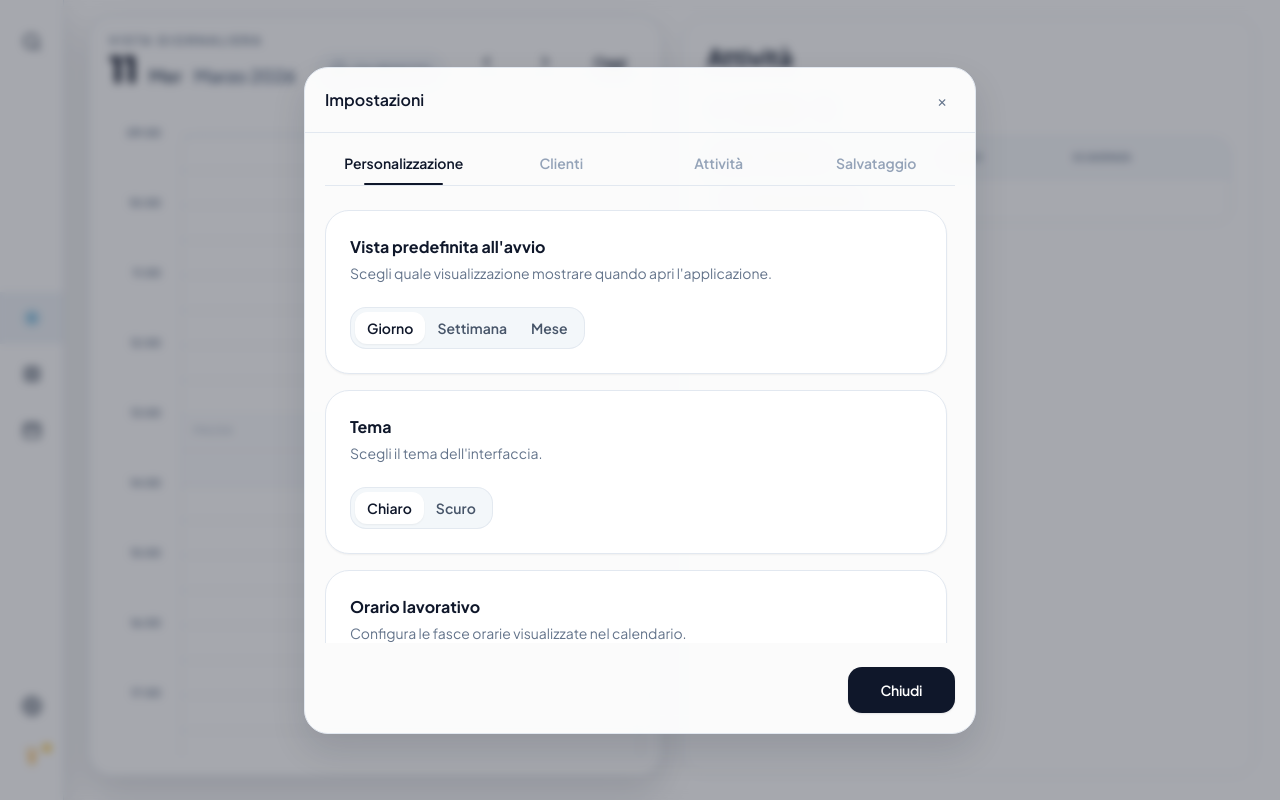
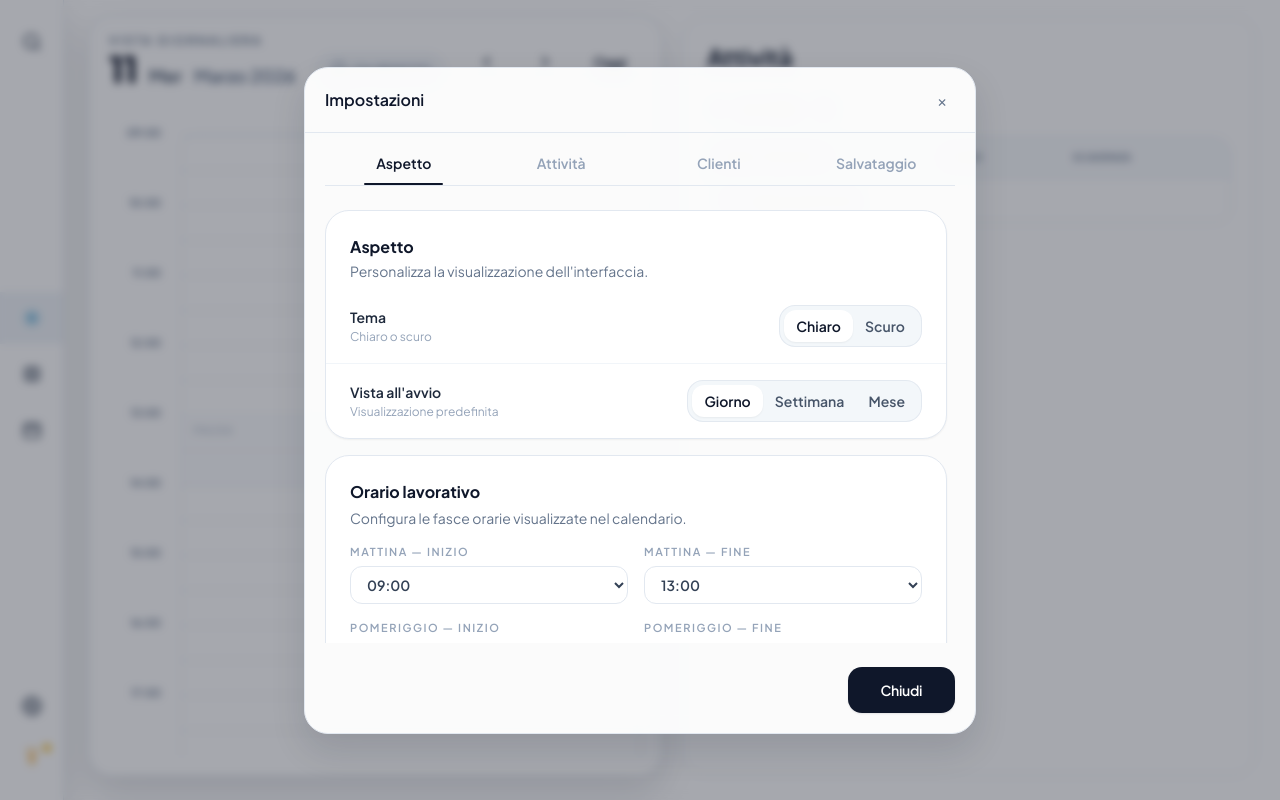
Before and after one commit to carloveronesi/DailyLog, a React (Vite) app: page / in a window 1280 px wide. Both pictures are taken after a click on the button "IMPOSTAZIONI". Built offline with nearby package versions, Linux system fonts and the light colour scheme.

Commit message:
Settings UX: restructure tabs, unify export card, split task subtypes/tags, improve client colors panel

```diff
--- a/src/renderer/components/SettingsModal.jsx
+++ b/src/renderer/components/SettingsModal.jsx
@@ -24,7 +24,7 @@ export function SettingsModal({
   onDisableAutoBackup,
 }) {
   const fileInputRef = useRef(null);
-  const [activeTab, setActiveTab] = useState("personalizzazione");
+  const [activeTab, setActiveTab] = useState("aspetto");
   const [importStatus, setImportStatus] = useState(null); // { ok: bool, message: string }
   const [pendingImportFile, setPendingImportFile] = useState(null);
   const [importPreview, setImportPreview] = useState(null); // { months, dateRange, dayCount } | { error: string } | null
@@ -284,74 +284,42 @@ export function SettingsModal({
     <Modal open={open} title="Impostazioni" onClose={onClose}>
       <div className="flex flex-col h-[600px] max-h-[70vh]">
         <div className="flex items-center justify-around border-b border-slate-200 dark:border-slate-700/50 mb-6 shrink-0">
+          {[
+            { key: "aspetto", label: "Aspetto" },
+            { key: "task", label: "Attività" },
+            { key: "clienti", label: "Clienti" },
+            { key: "salvataggio", label: "Salvataggio" },
+          ].map(({ key, label }) => (
             <button
+              key={key}
               type="button"
-            onClick={() => handleTabChange("personalizzazione")}
-            className={`flex-1 pb-3 text-sm font-semibold transition-all relative ${activeTab === "personalizzazione"
+              onClick={() => handleTabChange(key)}
+              className={`flex-1 pb-3 text-sm font-semibold transition-all relative ${activeTab === key
                 ? "text-slate-900 dark:text-white"
                 : "text-slate-400 hover:text-slate-600 dark:text-slate-500 dark:hover:text-slate-300"
               }`}
             >
-            Personalizzazione
-            {activeTab === "personalizzazione" && (
+              {label}
+              {activeTab === key && (
                 <div className="absolute bottom-0 left-0 right-0 h-0.5 bg-slate-900 dark:bg-white rounded-full mx-auto w-1/2" />
               )}
             </button>
-          <button
-            type="button"
-            onClick={() => handleTabChange("clienti")}
-            className={`flex-1 pb-3 text-sm font-semibold transition-all relative ${activeTab === "clienti"
-                ? "text-slate-900 dark:text-white"
-                : "text-slate-400 hover:text-slate-600 dark:text-slate-500 dark:hover:text-slate-300"
-              }`}
-          >
-            Clienti
-            {activeTab === "clienti" && (
-              <div className="absolute bottom-0 left-0 right-0 h-0.5 bg-slate-900 dark:bg-white rounded-full mx-auto w-1/2" />
-            )}
-          </button>
-          <button
-            type="button"
-            onClick={() => handleTabChange("task")}
-            className={`flex-1 pb-3 text-sm font-semibold transition-all relative ${activeTab === "task"
-                ? "text-slate-900 dark:text-white"
-                : "text-slate-400 hover:text-slate-600 dark:text-slate-500 dark:hover:text-slate-300"
-              }`}
-          >
-            Attività
-            {activeTab === "task" && (
-              <div className="absolute bottom-0 left-0 right-0 h-0.5 bg-slate-900 dark:bg-white rounded-full mx-auto w-1/2" />
-            )}
-          </button>
-          <button
-            type="button"
-            onClick={() => handleTabChange("salvataggio")}
-            className={`flex-1 pb-3 text-sm font-semibold transition-all relative ${activeTab === "salvataggio"
-                ? "text-slate-900 dark:text-white"
-                : "text-slate-400 hover:text-slate-600 dark:text-slate-500 dark:hover:text-slate-300"
-              }`}
-          >
-            Salvataggio
-            {activeTab === "salvataggio" && (
-              <div className="absolute bottom-0 left-0 right-0 h-0.5 bg-slate-900 dark:bg-white rounded-full mx-auto w-1/2" />
-            )}
-          </button>
-
+          ))}
         </div>
 
         <div className="flex-1 overflow-y-auto pr-2 space-y-4">
           {activeTab === "clienti" && (
-            <div className="rounded-[24px] border border-slate-200 bg-white p-6 space-y-6 dark:border-slate-700 dark:bg-slate-800/50 shadow-sm">
-              <div className="space-y-1">
-                <div className="text-base font-bold text-slate-900 dark:text-white">Tavolozza Colori Clienti</div>
-                <div className="text-sm text-slate-500 dark:text-slate-400">
-                  Fai clic su un colore per personalizzarlo.
+            <div className="rounded-[24px] border border-slate-200 bg-white dark:border-slate-700 dark:bg-slate-800/50 shadow-sm overflow-hidden">
+              <div className="px-6 pt-6 pb-4">
+                <div className="text-base font-bold text-slate-900 dark:text-white">Colori clienti</div>
+                <div className="text-sm text-slate-500 dark:text-slate-400 mt-0.5">
+                  Clicca su un colore per personalizzarlo. I colori non assegnati sono generati automaticamente.
                 </div>
               </div>
 
               {clientNames.length === 0 ? (
-                <div className="text-sm text-slate-500 dark:text-slate-400 italic">
-                  Nessun cliente trovato nei dati salvati.
+                <div className="px-6 pb-6 text-sm text-slate-400 dark:text-slate-500 italic">
+                  Nessun cliente trovato nei log salvati.
                 </div>
               ) : (
                 <div className="space-y-0 -mx-6">
@@ -381,24 +349,27 @@ export function SettingsModal({
                               style={{ backgroundColor: color }}
                             />
                           </label>
-                          <span className="text-base font-medium text-slate-800 dark:text-slate-200">
+                          <div className="flex items-center gap-2">
+                            <span className="text-sm font-semibold text-slate-800 dark:text-slate-200">
                               {clientName}
                             </span>
+                            {!hasCustom && (
+                              <span className="text-[10px] font-semibold uppercase tracking-wide text-slate-400 dark:text-slate-500 bg-slate-100 dark:bg-slate-700/50 px-1.5 py-0.5 rounded">
+                                auto
+                              </span>
+                            )}
                           </div>
+                        </div>
+                        {hasCustom && (
                           <button
                             onClick={() => resetClientColor(clientName)}
                             type="button"
-                          disabled={!hasCustom}
-                          className={
-                            "p-2 rounded-full transition-all " +
-                            (hasCustom
-                              ? "text-slate-600 hover:bg-slate-100 dark:text-slate-300 dark:hover:bg-slate-700/50 hover:scale-110"
-                              : "text-slate-300 dark:text-slate-700 opacity-40 pointer-events-none")
-                          }
-                          title="Reset colore"
+                            className="p-2 rounded-full text-slate-400 hover:text-slate-600 hover:bg-slate-100 dark:text-slate-500 dark:hover:text-slate-300 dark:hover:bg-slate-700/50 transition-all hover:scale-110"
+                            title="Ripristina colore automatico"
                           >
-                          <Icon name={hasCustom ? "reset-rainbow" : "rotate-ccw"} className="w-5 h-5" />
+                            <Icon name="rotate-ccw" className="w-4 h-4" />
                           </button>
+                        )}
                       </div>
                     );
                   })}
@@ -407,33 +378,21 @@ export function SettingsModal({
             </div>
           )}
 
-          {activeTab === "personalizzazione" && (
+          {activeTab === "aspetto" && (
             <div className="space-y-4">
-              <div className="rounded-[24px] border border-slate-200 bg-white p-6 space-y-4 dark:border-slate-700 dark:bg-slate-800/50 shadow-sm transition-all animate-in fade-in slide-in-from-bottom-2">
-                <div className="space-y-1">
-                  <div className="text-base font-bold text-slate-900 dark:text-white">Vista predefinita all&apos;avvio</div>
-                  <div className="text-sm text-slate-500 dark:text-slate-400">Scegli quale visualizzazione mostrare quando apri l&apos;applicazione.</div>
+              {/* Aspetto: tema + vista riuniti */}
+              <div className="rounded-[24px] border border-slate-200 bg-white dark:border-slate-700 dark:bg-slate-800/50 shadow-sm overflow-hidden">
+                <div className="px-6 pt-6 pb-2">
+                  <div className="text-base font-bold text-slate-900 dark:text-white">Aspetto</div>
+                  <div className="text-sm text-slate-500 dark:text-slate-400 mt-0.5">Personalizza la visualizzazione dell&apos;interfaccia.</div>
                 </div>
-                <div className="pt-2">
-                  <Segmented
-                    value={settings.defaultView || "day"}
-                    onChange={(val) => setSettings(prev => ({ ...prev, defaultView: val }))}
-                    options={[
-                      { label: "Giorno", value: "day" },
-                      { label: "Settimana", value: "week" },
-                      { label: "Mese", value: "month" }
-                    ]}
-                  />
+                <div className="divide-y divide-slate-100 dark:divide-slate-700/50">
+                  <div className="px-6 py-4 flex items-center justify-between gap-6">
+                    <div>
+                      <div className="text-sm font-semibold text-slate-800 dark:text-slate-200">Tema</div>
+                      <div className="text-xs text-slate-400 dark:text-slate-500 mt-0.5">Chiaro o scuro</div>
                     </div>
-              </div>
-
-              {/* Tema */}
-              <div className="rounded-[24px] border border-slate-200 bg-white p-6 space-y-4 dark:border-slate-700 dark:bg-slate-800/50 shadow-sm transition-all animate-in fade-in slide-in-from-bottom-2">
-                <div className="space-y-1">
-                  <div className="text-base font-bold text-slate-900 dark:text-white">Tema</div>
-                  <div className="text-sm text-slate-500 dark:text-slate-400">Scegli il tema dell&apos;interfaccia.</div>
-                </div>
-                <div className="pt-2">
+                    <div className="shrink-0">
                       <Segmented
                         value={settings.theme || "light"}
                         onChange={(val) => setSettings((prev) => ({ ...prev, theme: val }))}
@@ -442,6 +401,25 @@ export function SettingsModal({
                           { label: "Scuro", value: "dark" },
                         ]}
                       />
+                    </div>
+                  </div>
+                  <div className="px-6 py-4 flex items-center justify-between gap-6">
+                    <div>
+                      <div className="text-sm font-semibold text-slate-800 dark:text-slate-200">Vista all&apos;avvio</div>
+                      <div className="text-xs text-slate-400 dark:text-slate-500 mt-0.5">Visualizzazione predefinita</div>
+                    </div>
+                    <div className="shrink-0">
+                      <Segmented
+                        value={settings.defaultView || "day"}
+                        onChange={(val) => setSettings((prev) => ({ ...prev, defaultView: val }))}
+                        options={[
+                          { label: "Giorno", value: "day" },
+                          { label: "Settimana", value: "week" },
+                          { label: "Mese", value: "month" },
+                        ]}
+                      />
+                    </div>
+                  </div>
                 </div>
               </div>
 
@@ -509,11 +487,12 @@ export function SettingsModal({
           )}
 
           {activeTab === "task" && (
+            <div className="space-y-4">
             <div className="rounded-[24px] border border-slate-200 bg-white p-6 space-y-6 dark:border-slate-700 dark:bg-slate-800/50 shadow-sm">
               <div className="space-y-1">
-                <div className="text-base font-bold text-slate-900 dark:text-white">Sottotipi di Attività</div>
+                <div className="text-base font-bold text-slate-900 dark:text-white">Sottotipi</div>
                 <div className="text-sm text-slate-500 dark:text-slate-400">
-                  Definisci dei titoli prestabiliti per compilare velocemente i tuoi task.
+                  Titoli prestabiliti per compilare velocemente i tuoi task.
                 </div>
               </div>
               <div className="space-y-6 pt-2">
@@ -605,12 +584,14 @@ export function SettingsModal({
                 ))}
               </div>
 
-              {/* Sezione Tag Todo */}
-              <div className="pt-6 border-t border-slate-200 dark:border-slate-700/50">
-                <div className="space-y-1 mb-4">
-                  <div className="text-base font-bold text-slate-900 dark:text-white">Tag Attività (Todo)</div>
+            </div>
+
+            {/* Card Tag Todo */}
+            <div className="rounded-[24px] border border-slate-200 bg-white p-6 space-y-4 dark:border-slate-700 dark:bg-slate-800/50 shadow-sm">
+                <div className="space-y-1">
+                  <div className="text-base font-bold text-slate-900 dark:text-white">Tag Todo</div>
                   <div className="text-sm text-slate-500 dark:text-slate-400">
-                    Definisci dei tag globali da assegnare alle tue attività nella todo-list.
+                    Tag globali da assegnare alle attività nella todo-list.
                   </div>
                 </div>
                 <div className="flex gap-2 w-full max-w-lg mb-4">
@@ -699,63 +680,48 @@ export function SettingsModal({
           {activeTab === "salvataggio" && (
             <div className="space-y-4">
               <div className="rounded-[24px] border border-slate-200 bg-white p-6 space-y-6 dark:border-slate-700 dark:bg-slate-800/50 shadow-sm">
+                {/* Card Esporta */}
                 <div className="space-y-1">
-                  <div className="text-base font-bold text-slate-900 dark:text-white">Import / Export</div>
-                  <div className="text-sm text-slate-500 dark:text-slate-400">
-                    Esporta tutti i dati in JSON oppure importa un backup esistente.
+                  <div className="text-base font-bold text-slate-900 dark:text-white">Esporta</div>
+                  <div className="text-sm text-slate-500 dark:text-slate-400">Salva i tuoi dati in formato JSON.</div>
                 </div>
+                <div className="space-y-4">
+                  <div className="flex items-center justify-between">
+                    <div>
+                      <div className="text-sm font-semibold text-slate-700 dark:text-slate-300">Tutti i dati</div>
+                      <div className="text-xs text-slate-400 dark:text-slate-500 mt-0.5">Esporta l&apos;intero archivio</div>
                     </div>
-                <div className="flex flex-wrap gap-3">
-                  <Button className="bg-slate-900 text-white hover:bg-slate-800 dark:bg-slate-100 dark:text-slate-900 dark:hover:bg-slate-200 rounded-xl px-6" onClick={exportAll} type="button">
+                    <Button className="bg-slate-900 text-white hover:bg-slate-800 dark:bg-slate-100 dark:text-slate-900 dark:hover:bg-slate-200 rounded-xl px-4 shrink-0" onClick={exportAll} type="button">
                       <Icon name="download" className="mr-2 w-4 h-4" />
-                    Esporta JSON
+                      Esporta tutto
                     </Button>
-                  <Button
-                    className="bg-white border border-slate-200 text-slate-800 hover:bg-slate-50 dark:bg-slate-800 dark:border-slate-700 dark:text-slate-200 dark:hover:bg-slate-700 rounded-xl px-6"
-                    onClick={() => fileInputRef.current?.click()}
-                    type="button"
-                  >
-                    <Icon name="upload" className="mr-2 w-4 h-4" />
-                    Importa Backup
-                  </Button>
-                  <input ref={fileInputRef} type="file" accept="application/json" className="hidden" onChange={handleImportFileSelected} />
                   </div>
-                {importStatus && (
-                  <p className={`text-sm mt-1 ${importStatus.ok ? "text-emerald-600 dark:text-emerald-400" : "text-red-600 dark:text-red-400"}`}>
-                    {importStatus.message}
-                  </p>
-                )}
-              </div>
-
-              {availableMonths.length > 0 && (
-                <div className="rounded-[24px] border border-slate-200 bg-white p-6 space-y-4 dark:border-slate-700 dark:bg-slate-800/50 shadow-sm">
-                  <div className="space-y-1">
-                    <div className="text-base font-bold text-slate-900 dark:text-white">Esporta per periodo</div>
-                    <div className="text-sm text-slate-500 dark:text-slate-400">Seleziona un intervallo di mesi da esportare in JSON.</div>
-                  </div>
-                  {(() => {
+                  {availableMonths.length > 0 && (() => {
                     const selectCls = "w-full rounded-xl border border-slate-200 bg-white px-3 py-2 text-sm font-semibold text-slate-700 dark:bg-slate-900 dark:border-slate-700 dark:text-slate-100 outline-none focus:ring-2 focus:ring-sky-500/20 transition";
-                    const labelCls = "text-[11px] font-semibold uppercase tracking-[0.14em] text-slate-400 dark:text-slate-500 mb-1.5 block";
                     const rangeCount = availableMonths.filter((m) => m >= exportFrom && m <= exportTo).length;
                     return (
-                      <>
-                        <div className="grid grid-cols-2 gap-4">
+                      <div className="pt-4 border-t border-slate-100 dark:border-slate-700/50 space-y-3">
                         <div>
-                            <span className={labelCls}>Da</span>
+                          <div className="text-sm font-semibold text-slate-700 dark:text-slate-300">Per periodo</div>
+                          <div className="text-xs text-slate-400 dark:text-slate-500 mt-0.5">Seleziona l&apos;intervallo di mesi</div>
+                        </div>
+                        <div className="grid grid-cols-2 gap-3">
+                          <div>
+                            <span className="text-[11px] font-semibold uppercase tracking-[0.14em] text-slate-400 dark:text-slate-500 mb-1.5 block">Da</span>
                             <select className={selectCls} value={exportFrom} onChange={(e) => setExportFrom(e.target.value)}>
                               {availableMonths.map((m) => <option key={m} value={m}>{m}</option>)}
                             </select>
                           </div>
                           <div>
-                            <span className={labelCls}>A</span>
+                            <span className="text-[11px] font-semibold uppercase tracking-[0.14em] text-slate-400 dark:text-slate-500 mb-1.5 block">A</span>
                             <select className={selectCls} value={exportTo} onChange={(e) => setExportTo(e.target.value)}>
                               {availableMonths.map((m) => <option key={m} value={m}>{m}</option>)}
                             </select>
                           </div>
                         </div>
-                        <div className="flex items-center gap-4">
+                        <div className="flex items-center gap-3">
                           <Button
-                            className="bg-slate-900 text-white hover:bg-slate-800 dark:bg-slate-100 dark:text-slate-900 dark:hover:bg-slate-200 rounded-xl px-6 disabled:opacity-40"
+                            className="bg-white border border-slate-200 text-slate-800 hover:bg-slate-50 dark:bg-slate-800 dark:border-slate-700 dark:text-slate-200 dark:hover:bg-slate-700 rounded-xl px-4 disabled:opacity-40"
                             onClick={handleExportRange}
                             type="button"
                             disabled={rangeCount === 0}
@@ -764,16 +730,44 @@ export function SettingsModal({
                             Esporta selezione
                           </Button>
                           {rangeCount > 0 && (
-                            <span className="text-xs text-slate-500 dark:text-slate-400">
+                            <span className="text-xs text-slate-400 dark:text-slate-500">
                               {rangeCount} {rangeCount === 1 ? "mese" : "mesi"}
                             </span>
                           )}
                         </div>
-                      </>
+                      </div>
                     );
                   })()}
                 </div>
+              </div>
+
+              {/* Card Importa */}
+              <div className="rounded-[24px] border border-slate-200 bg-white p-6 space-y-4 dark:border-slate-700 dark:bg-slate-800/50 shadow-sm">
+                <div className="space-y-1">
+                  <div className="text-base font-bold text-slate-900 dark:text-white">Importa</div>
+                  <div className="text-sm text-slate-500 dark:text-slate-400">Ripristina da un file di backup JSON.</div>
+                </div>
+                <div className="flex items-center justify-between">
+                  <div>
+                    <div className="text-sm font-semibold text-slate-700 dark:text-slate-300">Seleziona file</div>
+                    <div className="text-xs text-slate-400 dark:text-slate-500 mt-0.5">Sovrascrive i dati esistenti</div>
+                  </div>
+                  <Button
+                    className="bg-white border border-slate-200 text-slate-800 hover:bg-slate-50 dark:bg-slate-800 dark:border-slate-700 dark:text-slate-200 dark:hover:bg-slate-700 rounded-xl px-4 shrink-0"
+                    onClick={() => fileInputRef.current?.click()}
+                    type="button"
+                  >
+                    <Icon name="upload" className="mr-2 w-4 h-4" />
+                    Importa backup
+                  </Button>
+                  <input ref={fileInputRef} type="file" accept="application/json" className="hidden" onChange={handleImportFileSelected} />
+                </div>
+                {importStatus && (
+                  <p className={`text-sm ${importStatus.ok ? "text-emerald-600 dark:text-emerald-400" : "text-red-600 dark:text-red-400"}`}>
+                    {importStatus.message}
+                  </p>
                 )}
+              </div>
 
               {!hasDesktopBridge && (
                 <div className="rounded-[24px] border border-slate-200 bg-white p-6 space-y-4 dark:border-slate-700 dark:bg-slate-800/50 shadow-sm">
```
Lines whose indentation alone changed are shown as unchanged.
